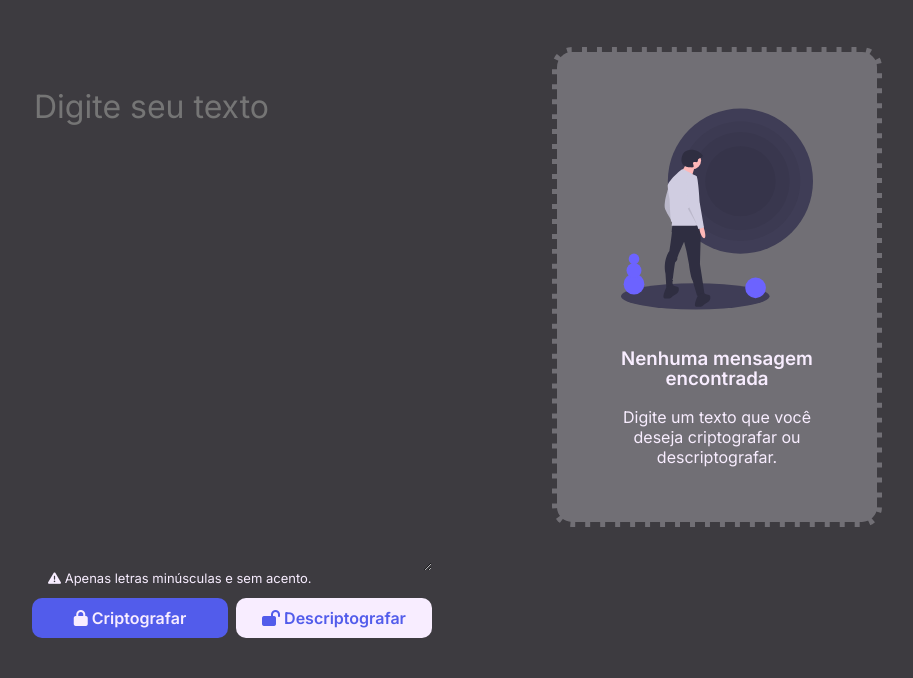
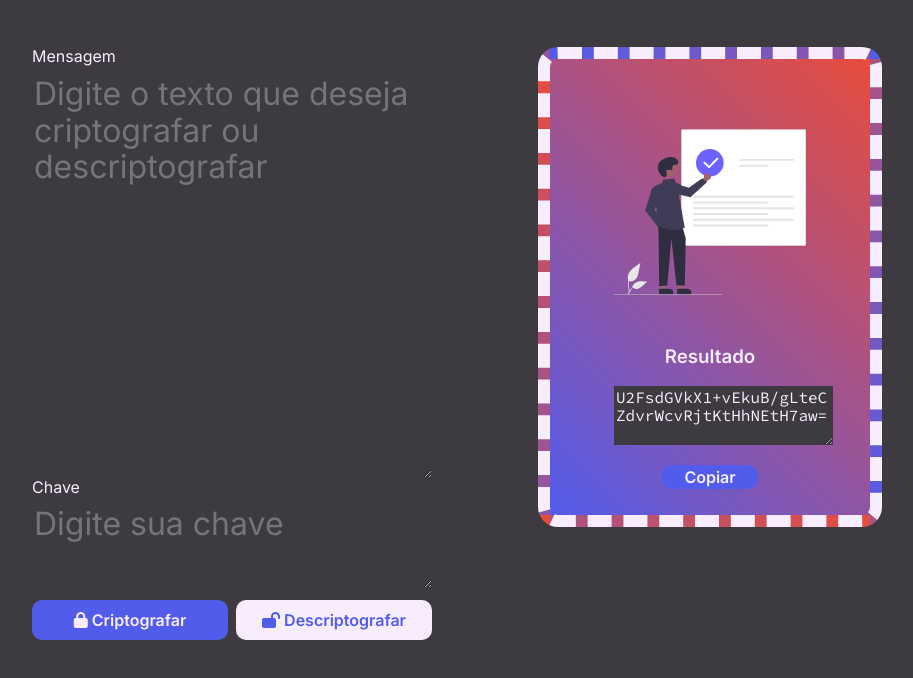
Before and after one commit to gio-bon/ONE-Challenge-Decodificador, a plain HTML site: page index.html in a window 1280 px wide. Both pictures are taken after a click on the button "Criptografar". Shown: the part 94-772 px from the top of the page, without its empty margins (183-1096 px from the left). Drawn offline with nearby package versions, Linux system fonts and the light colour scheme.

Commit message:
ajustes no css e feito scripts com funcionamento da criptografia

```diff
--- a/css/style.css
+++ b/css/style.css
@@ -1,4 +1,5 @@
 @import url('https://fonts.googleapis.com/css2?family=Inter:wght@200;400;600&display=swap');
+@import url('https://fonts.googleapis.com/css2?family=Source+Code+Pro&display=swap');
 
 :root{
     --gray-dark1: #3D3B40;
@@ -47,10 +48,25 @@ header img{
     flex-direction: column;
 }
 
-.main__crypt textarea{
-    margin-top: 5vh;
+#entrada-txt{
+    margin-top: 1vh;
     max-width: auto;
-    height: 60%;
+    height: 50%;
+    background-color: var(--gray-dark1);
+    border: none;
+    color: var(--white1);
+    font-size: 2rem;
+    outline: none;
+}
+
+label{
+    color: var(--gray-white);
+}
+
+#chave-txt{
+    margin-top: 1vh;
+    max-width: auto;
+    height: 10%;
     background-color: var(--gray-dark1);
     border: none;
     color: var(--white1);
@@ -71,8 +87,8 @@ header img{
 .lateral__main{
     padding: 5vh 0;
     text-align: center;
-    background-color: var(--gray-dark2);
-    border: 5px dashed var(--gray-dark1);
+    background: linear-gradient(45deg, var(--blue1), var(--red1));
+    border: 12px dashed var(--white1);
     height: 70%;
     width: 80%;
     margin-bottom: 40vh;
@@ -125,6 +141,11 @@ header img{
     color: var(--white1);
 }
 
+#botaoCopyResp:hover {
+    background-color: var(--gray-dark1);
+    color: var(--white1);
+}
+
 .main__crypt span{
     padding: 0 2vh;
     color: var(--gray-white);
@@ -135,3 +156,25 @@ header img{
     filter: brightness(2);
     filter: linear-gradient(90deg, #3498db, #e74c3c);;
 }
+
+#resposta{
+    max-width: auto;
+    background-color: var(--gray-dark1);
+    font-family: 'Source Code Pro', monospace;
+    border: none;
+    color: var(--white1);
+    outline: none;
+    white-space: pre-wrap;
+}
+
+#botaoCopyResp{
+    margin-top: 2vh;
+    border: none;
+    height: 3vh;
+    width: 50%;
+    background-color: #525CEB;
+    color: var(--white1);
+    border-radius: 10px;
+    cursor: pointer;
+    font-weight: 600;
+}
--- a/index.html
+++ b/index.html
@@ -6,6 +6,7 @@
     <title>Decodificador ONE</title>
     <!-- inclusao dos arquivos externos -->
     <link rel="stylesheet" href="https://cdnjs.cloudflare.com/ajax/libs/font-awesome/6.5.1/css/all.min.css" integrity="sha512-DTOQO9RWCH3ppGqcWaEA1BIZOC6xxalwEsw9c2QQeAIftl+Vegovlnee1c9QX4TctnWMn13TZye+giMm8e2LwA==" crossorigin="anonymous" referrerpolicy="no-referrer" />
+    <script src="https://cdnjs.cloudflare.com/ajax/libs/crypto-js/4.2.0/crypto-js.min.js" integrity="sha512-a+SUDuwNzXDvz4XrIcXHuCf089/iJAoN4lmrXJg18XnduKK6YlDHNRalv4yd1N40OKI80tFidF+rqTFKGPoWFQ==" crossorigin="anonymous" referrerpolicy="no-referrer"></script>
     <link rel="stylesheet" href="css/style.css">
     <link rel="stylesheet" href="css/reset.css">
     <script src="script.js" defer></script>
@@ -17,8 +18,11 @@
         </header>
         <div class="main">
             <main class="main__crypt">
-                <textarea name="entrada-txt" id="entrada-txt" cols="30" rows="10" placeholder="Digite seu texto"></textarea>
-                <span><i class="fa-solid fa-triangle-exclamation"></i> Apenas letras minúsculas e sem acento.</span>
+                <label for="entrada-txt">Mensagem</label>
+                <textarea name="entrada-txt" id="entrada-txt" cols="30" rows="10" placeholder="Digite o texto que deseja criptografar ou descriptografar"></textarea>
+                <label for="chave-txt">Chave</label>
+                <textarea name="chave-txt" id="chave-txt" cols="30" rows="1" placeholder="Digite sua chave"></textarea>
+                <!-- <span><i class="fa-solid fa-triangle-exclamation"></i> Apenas letras minúsculas e sem acento.</span> -->
                 <div class="main__crypt__down">
                     <button onclick="criptografar()" class="main__crypt__down__btn1"><i class="fa-solid fa-lock"></i> Criptografar</button>
                     <button onclick="descriptografar()"class="main__crypt__down__btn2"><i class="fa-solid fa-lock-open"></i> Descriptografar</button>
@@ -26,10 +30,10 @@
             </main>
         <aside class="lateral">
             <div class="lateral__main">
-                <img src="assets/undraw_image.svg" alt="ilustração">
-                <div class="lateral__main_txt">
-                    <h3>Nenhuma mensagem encontrada</h3>
-                    <p>Digite um texto que você deseja criptografar ou descriptografar.</p>
+                <img id="ilustracao" src="assets/undraw_image.svg" alt="ilustração">
+                <div id="campo-resp" class="lateral__main_txt">
+                    <h3>Resultado</h3>
+                    <textarea name="resposta" id="resposta" rows="3">Digite ao lado.</textarea>
                 </div>
             </div>
         </aside>
--- a/script.js
+++ b/script.js
@@ -1,6 +1,66 @@
+const Crypto = window.Crypto;
+
 // ao carregar dá o foco no txtarea para começar a digitar
 document.addEventListener("DOMContentLoaded", function() {
-    var textarea = document.getElementById("entrada-txt");
-    textarea.focus();
-    textarea.setSelectionRange(textarea.value.length, textarea.value.length);
+    let texto = document.getElementById("entrada-txt");
+    texto.focus();
+    texto.setSelectionRange(texto.value.length, texto.value.length);
 });
+
+// ao carregar dá o foco no txtarea para começar a digitar
+
+function criptografar(){
+    let texto = document.getElementById("entrada-txt").value;
+    let chave = document.getElementById("chave-txt").value;
+    console.log(`Conteúdo: ${texto}`);
+    console.log(`Chave: ${chave}`);
+
+    const textoCriptografado = CryptoJS.AES.encrypt(texto, chave).toString();
+    insereResposta(textoCriptografado);
+    insereBotaoCopiar();
+    console.log(`Texto Criptografado: ${textoCriptografado}`);
+}
+
+function descriptografar(){
+    let texto = document.getElementById("entrada-txt").value;
+    let chave = document.getElementById("chave-txt").value;
+    console.log(`Conteúdo: ${texto}`);
+    console.log(`Chave: ${chave}`);
+
+    const bytesDescriptografados = CryptoJS.AES.decrypt(texto, chave);
+    const textoDescriptografado = bytesDescriptografados.toString(CryptoJS.enc.Utf8);
+    if(textoDescriptografado != ""){
+        insereResposta(textoDescriptografado);
+        insereBotaoCopiar();
+    console.log("Texto Descriptografado:", textoDescriptografado);
+    }else{
+        insereResposta("Chave incorreta, não foi possível descriptografar");
+        const imagem = document.getElementById("ilustracao");
+        imagem.setAttribute("src", "assets/undraw_error.svg");
+    }
+}
+
+function insereResposta(txtResposta){
+    const imagem = document.getElementById("ilustracao");
+    let campoResposta = document.getElementById('resposta');
+
+    campoResposta.textContent = txtResposta;
+    imagem.setAttribute("src", "assets/undraw_result.svg");
+}
+
+function insereBotaoCopiar(){
+    const botaoExists = document.getElementById("botaoCopyResp");
+    if(botaoExists != null){
+        botaoExists.remove();
+    }
+
+    const botao = document.createElement("button");
+    botao.textContent = "Copiar";
+    botao.setAttribute("id", "botaoCopyResp");
+    botao.onclick = function(){
+        let campoResposta = document.getElementById('resposta');
+        navigator.clipboard.writeText(campoResposta.innerHTML);
+    };
+    const campoInserir = document.getElementById("campo-resp");
+    campoInserir.appendChild(botao);
+}
```
Also changed, not shown: assets/undraw_error.svg (added), assets/undraw_result.svg (added).
